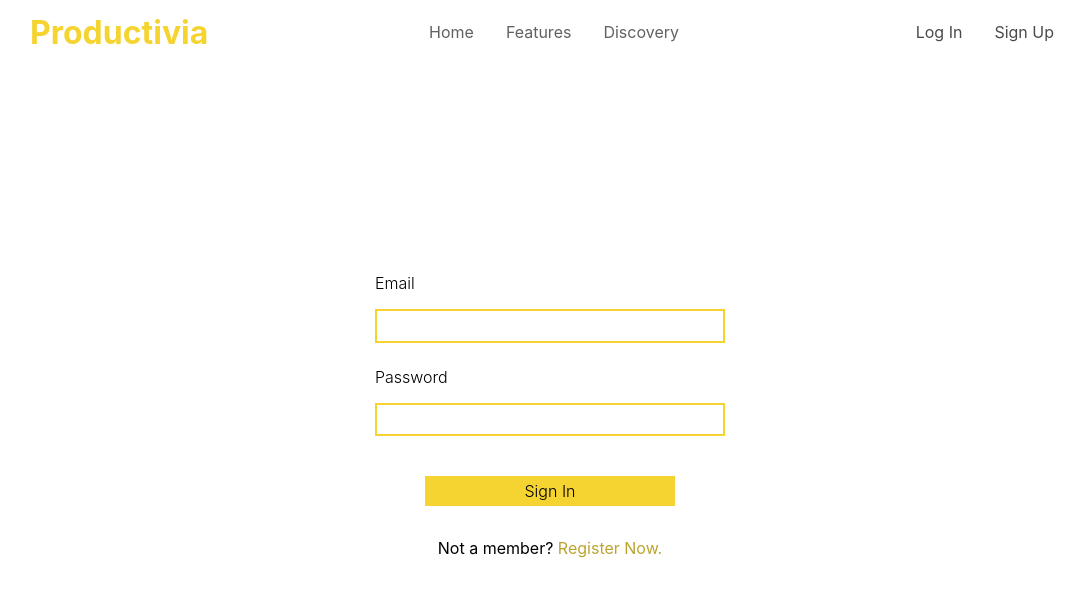
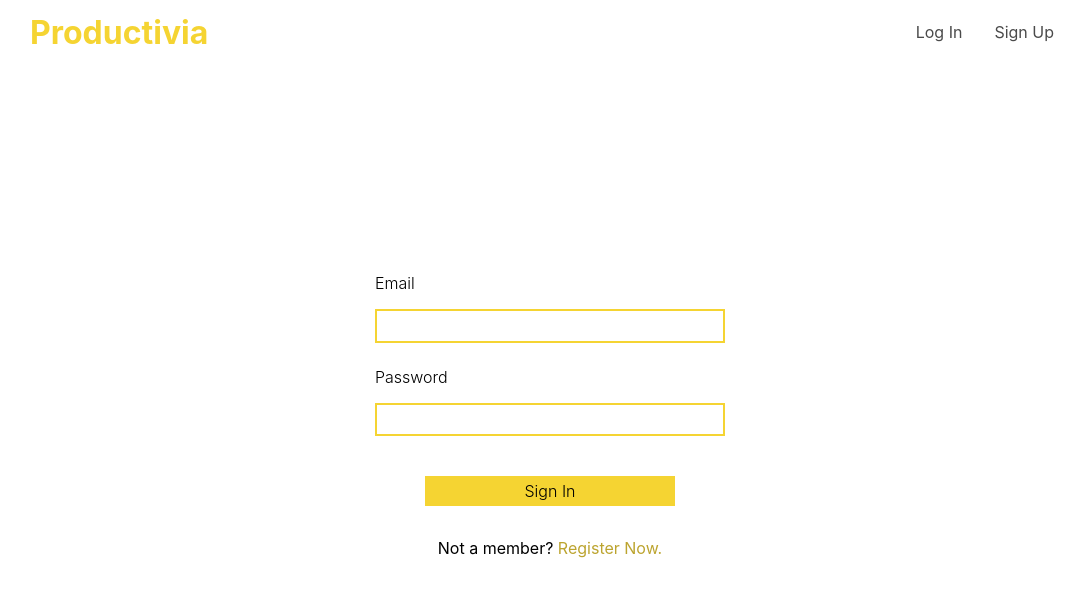
Before and after one commit to g94nas/productivia, a React (Create React App) app: page /signin in a window 1280 px wide. Shown: the top 596 px of the page, without its empty margins (90-1175 px from the left). Built offline with nearby package versions, Linux system fonts and the light colour scheme; no server answers; the HTML template or start-up script is replaced by a standard one.

Commit message:
Fixed Header Menu Items

```diff
--- /dev/null
+++ b/src/components/header/SignLoginHeader.js
@@ -0,0 +1,36 @@
+import React from "react";
+import {
+  MainNavWrapper,
+  NavWrapper,
+  NavLogo,
+  SidebarIcon,
+  Button,
+  ButtonLink,
+  ButtonContainer,
+} from "./HeaderStyle";
+import { FaBars } from "react-icons/fa";
+
+const Header = () => {
+  return (
+    <MainNavWrapper>
+      <NavWrapper>
+        <NavLogo to="/" exact="true">
+          Productivia
+        </NavLogo>
+        <SidebarIcon>
+          <FaBars />
+        </SidebarIcon>
+        <ButtonContainer>
+          <Button>
+            <ButtonLink to="/signin">Log In</ButtonLink>
+          </Button>
+          <Button>
+            <ButtonLink to="/signup">Sign Up</ButtonLink>
+          </Button>
+        </ButtonContainer>
+      </NavWrapper>
+    </MainNavWrapper>
+  );
+};
+
+export default Header;
--- a/src/pages/SignInPage.js
+++ b/src/pages/SignInPage.js
@@ -1,11 +1,11 @@
 import React from "react";
-import Header from "../components/header/Header";
+import SignLoginHeader from "../components/header/SignLoginHeader";
 import Login from "../components/login/Login";
 
 const SignInPage = () => {
   return (
     <>
-      <Header />
+      <SignLoginHeader />
       <Login />
     </>
   );
--- a/src/pages/SignupPage.js
+++ b/src/pages/SignupPage.js
@@ -1,11 +1,11 @@
 import React from "react";
-import Header from "../components/header/Header";
+import SignLoginHeader from "../components/header/SignLoginHeader";
 import Signup from "../components/signup/Signup";
 
 const SignupPage = () => {
   return (
     <>
-      <Header />
+      <SignLoginHeader />
       <Signup />
     </>
   );
```
Also changed, not shown: 1 other file (tests, documents, lock files or other folders).
